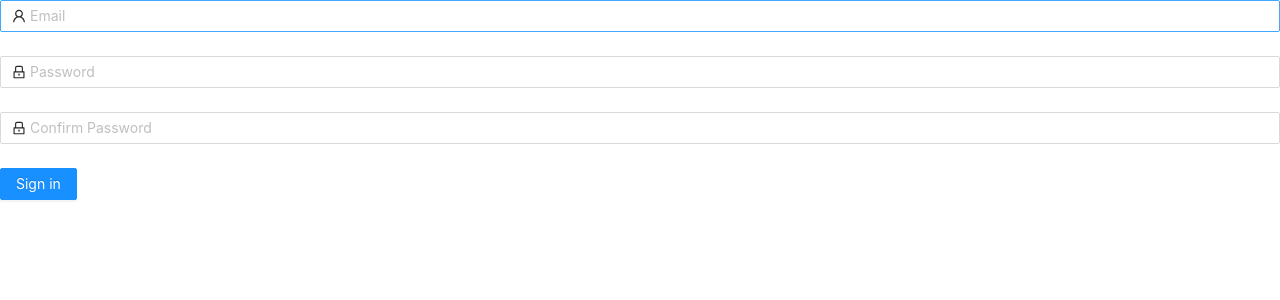
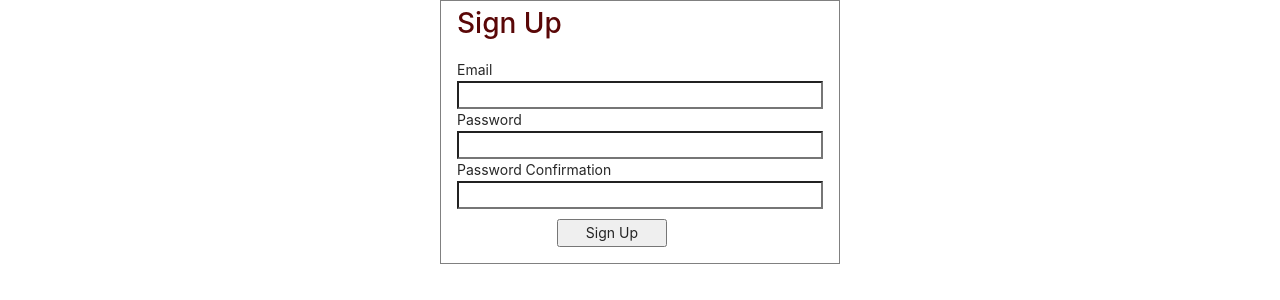
Before and after one commit to mbuguamary/Help_Desk-Application, a React (Create React App) app: page /SignUp in a window 1280 px wide. Shown: the top 300 px of the page. Built offline with nearby package versions, Linux system fonts and the light colour scheme.

Commit message:
added fetch

```diff
--- a/src/Components/Authentication/SignUp.js
+++ b/src/Components/Authentication/SignUp.js
@@ -1,100 +1,65 @@
 import React from 'react'
-import { LockOutlined, UserOutlined } from '@ant-design/icons';
-import { Button,  Form, Input } from 'antd';
 import {Link } from 'react-router-dom';
 import { useState } from 'react';
 import Navbar from '../NavBar/Navbar';
-const onFinish = (values) => {
-  console.log('Received values of form: ', values);
-};
-const SignUp = () => {
-  const [form] = Form.useForm();
-  const [formData,setFormData] = useState({});
-  function handleChangeForm (e){
-     setFormData({...formData, [e.target.name]:[e.target.value]})
-    }
-     function handleSubmitForm(e){
-     console.log(e);
+
+const SignUp = (setUser) => {
+  const [email, setEmail] = useState("");
+  const [password, setPassword] = useState("");
+  const [passwordConfirmation, setPasswordConfirmation] = useState("");
+
+  function handleSubmit(e) {
+    e.preventDefault();
     fetch("http://localhost:3000/signup", {
       method: "POST",
       headers: {
-          "Content-Type": "application/json"
-
+        "Content-Type": "application/json",
       },
-        body: JSON.stringify(e)
-     })
-     .then(res => res.json())
-     .then(data => {
-       console.log("submitted")
-       form.resetFields();
-     })
-
-     .catch(err => console.log(err.message))
+      body: JSON.stringify({
+        email,
+        password,
+        password_confirmation: passwordConfirmation,
+      }),
+    }).then((r) => {
+      if (r.ok) {
+        alert("Registration Successfull")
+        // r.json().then((user) => setUser(user));
+      }
+    });
   }
 
   return (
-    <Form
-    //name="normal_login"
-    //className="login-form"
-    //initialValues={{
-     // remember: true,
-   // }}
-    form={form}
-    onFinish={handleSubmitForm}
-    onSubmit={handleSubmitForm}
-  >
-    <Form.Item
-      name="email"
-      rules={[
-        {
-          required: true,
-          message: 'Please input your Email!',
-        },
-      ]}
-    >
-      <Input prefix={<UserOutlined className="site-form-item-icon" />} placeholder="Email" />
-    </Form.Item>
-    <Form.Item
-      name="password"
-      rules={[
-        {
-          required: true,
-          message: 'Please input your Password!',
-        },
-      ]}
-    >
-      <Input
-        prefix={<LockOutlined className="site-form-item-icon" />}
+    <div>
+      <form className='frm' onSubmit={handleSubmit}>
+        <h1>Sign Up</h1>
+        <label htmlFor="username">Email</label>
+        <input
+          type="text"
+          id="email"
+          autoComplete="off"
+          value={email}
+          onChange={(e) => setEmail(e.target.value)}
+        />
+        <label htmlFor="password">Password</label>
+        <input
           type="password"
-        placeholder="Password"
+          id="password"
+          value={password}
+          onChange={(e) => setPassword(e.target.value)}
+          autoComplete="current-password"
         />
-    </Form.Item>
-
-    <Form.Item
-      name="password_confirmation"
-      rules={[
-        {
-          required: true,
-          message: 'Please Confirm Password!',
-        },
-      ]}
-    >
-      <Input
-        prefix={<LockOutlined className="site-form-item-icon" />}
+        <label htmlFor="password">Password Confirmation</label>
+        <input
           type="password"
-        placeholder="Confirm Password"
+          id="password_confirmation"
+          value={passwordConfirmation}
+          onChange={(e) => setPasswordConfirmation(e.target.value)}
+          autoComplete="current-password"
         />
-    </Form.Item>
-    <Form.Item>
-      <Link to="/Navbar">
-      <Button type="primary" htmlType="submit" className="login-form-button"  >
-        Sign in
-      </Button>
-      </Link>
-
-    </Form.Item>
-  </Form>
-  )
+        <button className='btns' type="submit">Sign Up</button>
+      </form>
+    </div>
+  );
 }
 
 export default SignUp
```
Lines whose indentation alone changed are shown as unchanged.
